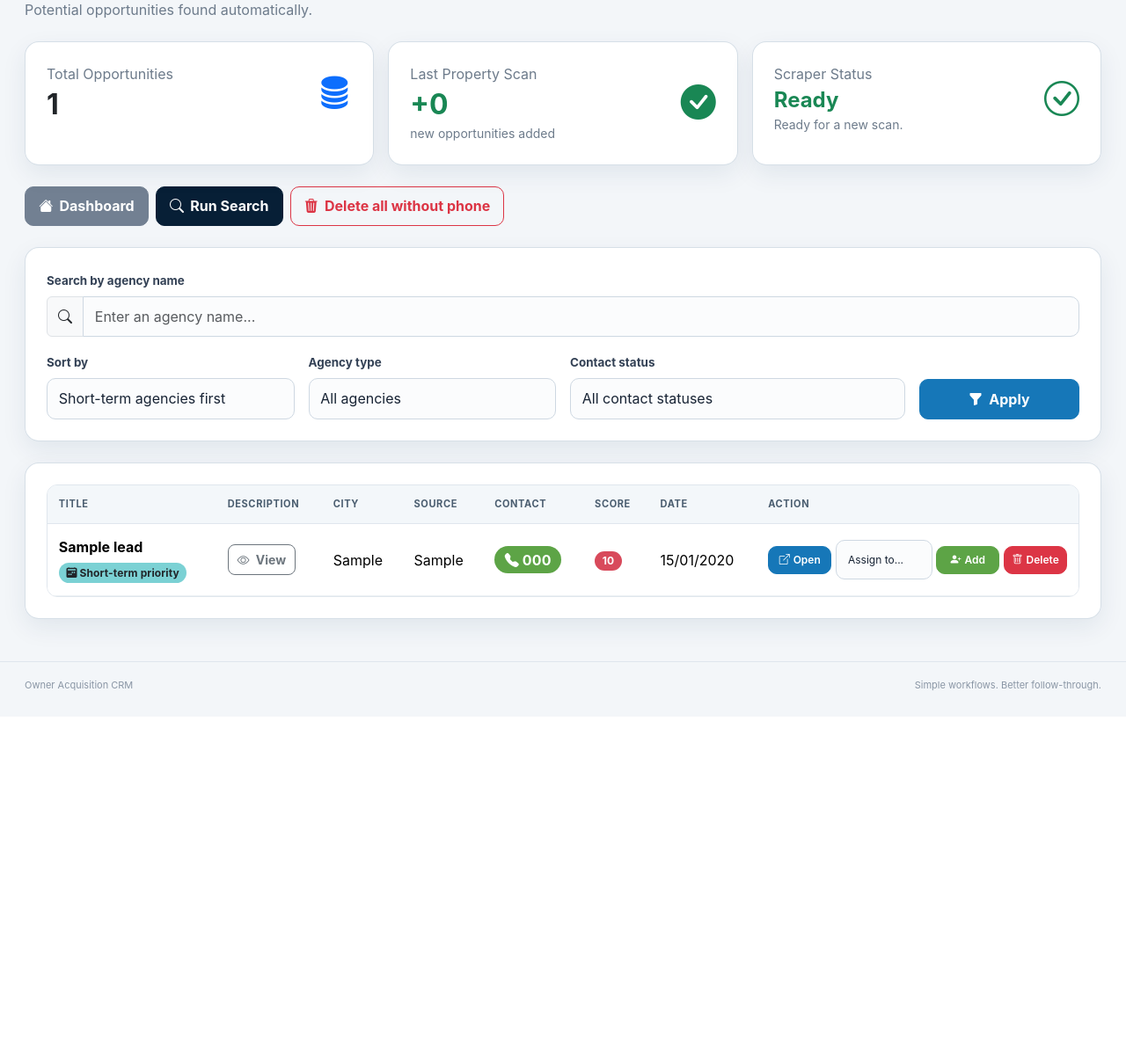
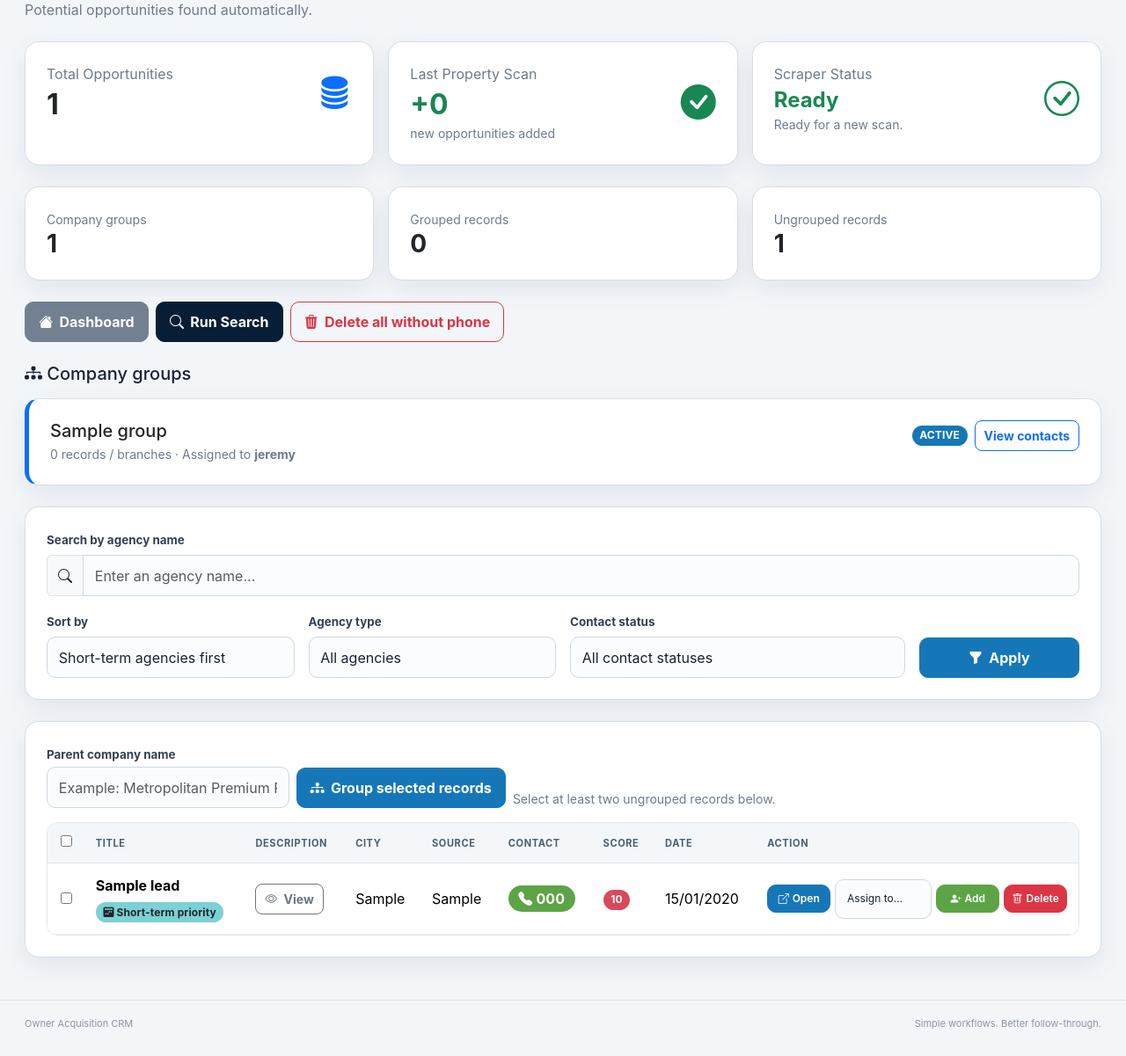
Before and after one commit to danidcr016/owner-acquisition-crm, a Flask app: page /discovery in a window 1280 px wide. Shown: the part 160-1361 px from the top of the page at 88% size. Before the commit the page ends 946 px from the top, so only its background shows below. Run offline with Flask 3, Linux system fonts and the light colour scheme; a user stored in the database is signed in; data comes from the database, SQL or seed files in the repository; tables that the repository leaves empty hold one stand-in row (values such as "Sample post").

Commit message:
changes v26

```diff
--- a/app.py
+++ b/app.py
@@ -262,6 +262,27 @@ class FollowUp(db.Model):
 
 
 # =========================================================
+# DISCOVERY COMPANY GROUP MODEL
+# =========================================================
+class DiscoveryCompanyGroup(db.Model):
+    id = db.Column(db.Integer, primary_key=True)
+    name = db.Column(db.String(255), nullable=False)
+    status = db.Column(db.String(50), nullable=False, default="NEW")
+    assigned_to = db.Column(db.Integer, db.ForeignKey("user.id"), nullable=True)
+    assigned_user = db.relationship("User", foreign_keys=[assigned_to])
+    created_at = db.Column(db.DateTime, nullable=False, default=datetime.utcnow)
+
+    members = db.relationship(
+        "DiscoveryLead",
+        back_populates="parent_company",
+        foreign_keys="DiscoveryLead.parent_company_id",
+        lazy=True
+    )
+
+    def __repr__(self):
+        return f"<DiscoveryCompanyGroup {self.name}>"
+
+# =========================================================
 # DISCOVERY LEAD MODEL
 # =========================================================
 
@@ -321,6 +342,16 @@ class DiscoveryLead(db.Model):
         default=datetime.utcnow
     )
 
+    parent_company_id = db.Column(
+        db.Integer,
+        db.ForeignKey("discovery_company_group.id"),
+        nullable=True
+    )
+    parent_company = db.relationship(
+        "DiscoveryCompanyGroup",
+        back_populates="members",
+        foreign_keys=[parent_company_id]
+    )
     def __repr__(self):
 
         return f"<DiscoveryLead {self.title}>"
@@ -1053,6 +1084,16 @@ def return_lead_to_discovery(id):
     lead = Lead.query.get_or_404(id)
 
     notes = str(lead.notes or "").strip()
+    group_match = re.search(r"Discovery Company Group ID:\s*(\d+)", notes, re.I)
+    if group_match:
+        group = db.session.get(DiscoveryCompanyGroup, int(group_match.group(1)))
+        if group:
+            group.assigned_to = None
+            group.status = "NEW"
+        FollowUp.query.filter_by(lead_id=lead.id).delete(synchronize_session=False)
+        db.session.delete(lead)
+        db.session.commit()
+        return redirect("/leads?return_result=success")
 
     source = str(lead.source or "Discovery").strip()
 
@@ -1726,6 +1767,10 @@ def discovery():
         opportunities=pagination.items,
         pagination=pagination,
         total_opportunities=DiscoveryLead.query.count(),
+        company_groups=DiscoveryCompanyGroup.query.order_by(DiscoveryCompanyGroup.name.asc()).all(),
+        total_company_groups=DiscoveryCompanyGroup.query.count(),
+        grouped_records=DiscoveryLead.query.filter(DiscoveryLead.parent_company_id.isnot(None)).count(),
+        ungrouped_records=DiscoveryLead.query.filter(DiscoveryLead.parent_company_id.is_(None)).count(),
         search=search,
         sort_by=sort_by,
         contact_filter=contact_filter,
@@ -1735,6 +1780,125 @@ def discovery():
         scan_running=craigslist_scan_status["running"],
         last_scan_count=craigslist_scan_status["added"]
     )
+
+# =========================================================
+# DISCOVERY COMPANY GROUP ACTIONS
+# =========================================================
+@app.route("/discovery/groups/create", methods=["POST"])
+def create_discovery_company_group():
+    if not session.get("logged_in"):
+        return redirect("/login")
+    if not is_admin_or_developer():
+        return "Access denied", 403
+
+    name = str(request.form.get("group_name") or "").strip()
+    selected_ids = request.form.getlist("selected_records")
+    record_ids = [int(value) for value in selected_ids if str(value).isdigit()]
+
+    if not name or len(record_ids) < 2:
+        return redirect("/discovery?group_result=invalid")
+
+    records = DiscoveryLead.query.filter(
+        DiscoveryLead.id.in_(record_ids),
+        DiscoveryLead.parent_company_id.is_(None)
+    ).all()
+    if len(records) < 2:
+        return redirect("/discovery?group_result=invalid")
+
+    group = DiscoveryCompanyGroup(name=name, status="NEW")
+    db.session.add(group)
+    db.session.flush()
+    for record in records:
+        record.parent_company_id = group.id
+    db.session.commit()
+    return redirect(f"/discovery?group_result=created&group_id={group.id}")
+
+
+@app.route("/discovery/groups/<int:group_id>/remove/<int:record_id>", methods=["POST"])
+def remove_discovery_record_from_group(group_id, record_id):
+    if not session.get("logged_in"):
+        return redirect("/login")
+    if not is_admin_or_developer():
+        return "Access denied", 403
+
+    group = DiscoveryCompanyGroup.query.get_or_404(group_id)
+    record = DiscoveryLead.query.get_or_404(record_id)
+    if record.parent_company_id != group.id:
+        return "Record does not belong to this group", 400
+
+    record.parent_company_id = None
+    db.session.flush()
+    remaining = DiscoveryLead.query.filter_by(parent_company_id=group.id).count()
+    if remaining == 0:
+        db.session.delete(group)
+    db.session.commit()
+    return redirect("/discovery?group_result=removed")
+
+
+@app.route("/discovery/groups/<int:group_id>/assign", methods=["POST"])
+def assign_discovery_company_group(group_id):
+    if not session.get("logged_in"):
+        return redirect("/login")
+    if not is_admin_or_developer():
+        return "Access denied", 403
+
+    group = DiscoveryCompanyGroup.query.get_or_404(group_id)
+    if group.assigned_to:
+        return redirect("/discovery?group_result=already_assigned")
+
+    assigned_to_raw = str(request.form.get("assigned_to") or "").strip()
+    if not assigned_to_raw.isdigit():
+        return redirect("/discovery?group_result=assignment_required")
+
+    assigned_user = User.query.filter(
+        User.id == int(assigned_to_raw),
+        User.role.in_(["agent", "admin", "developer"])
+    ).first()
+    if not assigned_user:
+        return redirect("/discovery?group_result=invalid_assignment")
+
+    members = DiscoveryLead.query.filter_by(parent_company_id=group.id).order_by(DiscoveryLead.id.asc()).all()
+    if not members:
+        return redirect("/discovery?group_result=empty")
+
+    contact_lines = []
+    urls = []
+    cities = []
+    primary_phone = ""
+    for member in members:
+        if member.city and member.city not in cities:
+            cities.append(member.city)
+        if member.url:
+            urls.append(member.url)
+        if member.phone and not primary_phone:
+            primary_phone = member.phone
+        contact_lines.append(
+            f"- {member.title} | {member.city or 'UAE'} | {member.phone or 'No phone'}"
+            + (f" | {member.url}" if member.url else "")
+        )
+
+    notes = (
+        f"Discovery Company Group ID: {group.id}\n"
+        f"Associated records: {len(members)}\n\n"
+        + "\n".join(contact_lines)
+    )
+    lead = Lead(
+        name=group.name,
+        phone=primary_phone,
+        email="",
+        city=", ".join(cities) or "UAE",
+        source="Discovery Group",
+        status="NEW",
+        notes=notes,
+        assigned_to=assigned_user.id,
+        created_at=datetime.utcnow()
+    )
+    db.session.add(lead)
+    group.assigned_to = assigned_user.id
+    group.status = "ASSIGNED"
+    db.session.commit()
+    return redirect("/discovery?group_result=assigned")
+
 
 # =========================================================
 # CRAIGSLIST BACKGROUND SCAN
@@ -2233,6 +2397,14 @@ with app.app_context():
     ]
 
 
+    # Add parent company relation if missing
+    if "parent_company_id" not in discovery_lead_columns:
+        with db.engine.connect() as connection:
+            connection.execute(text(
+                "ALTER TABLE discovery_lead ADD COLUMN parent_company_id INTEGER"
+            ))
+            connection.commit()
+
     # Add phone if missing
     if "phone" not in discovery_lead_columns:
 
--- a/templates/discovery.html
+++ b/templates/discovery.html
@@ -10,6 +10,9 @@
 .discovery-action-btn{width:72px;height:32px;padding:4px 6px;display:inline-flex;align-items:center;justify-content:center;gap:4px;white-space:nowrap;font-size:.75rem;font-weight:600;line-height:1}
 .discovery-action-btn i{font-size:.75rem}
 .discovery-action-column{min-width:365px;width:365px}
+.group-card{border-left:5px solid #0d6efd}
+.group-member{background:#f8fafc;border:1px solid #e5e7eb;border-radius:10px;padding:12px;margin-bottom:8px}
+.group-select-col{width:42px;text-align:center}
 </style>
 <div class="d-flex justify-content-between align-items-center mb-4">
     <div>
@@ -90,6 +93,12 @@
     </div>
 </div>
 
+<div class="row g-3 mb-4">
+    <div class="col-md-4"><div class="card shadow-sm"><div class="card-body"><small class="text-muted">Company groups</small><h3 class="mb-0">{{ total_company_groups }}</h3></div></div></div>
+    <div class="col-md-4"><div class="card shadow-sm"><div class="card-body"><small class="text-muted">Grouped records</small><h3 class="mb-0">{{ grouped_records }}</h3></div></div></div>
+    <div class="col-md-4"><div class="card shadow-sm"><div class="card-body"><small class="text-muted">Ungrouped records</small><h3 class="mb-0">{{ ungrouped_records }}</h3></div></div></div>
+</div>
+
 <div id="discovery-page" data-scan-running="{{ 'true' if scan_running else 'false' }}">
 {% if request.args.get("deleted") is not none %}
 <div class="alert alert-success mb-4" role="status">
@@ -119,6 +128,10 @@
     The agency could not be added to Leads. No changes were saved.
 </div>
 {% endif %}
+{% if request.args.get("group_result") == "created" %}<div class="alert alert-success">Company group created successfully.</div>{% endif %}
+{% if request.args.get("group_result") == "removed" %}<div class="alert alert-success">The record was removed from the company group.</div>{% endif %}
+{% if request.args.get("group_result") == "assigned" %}<div class="alert alert-success">The company group was assigned as one commercial lead.</div>{% endif %}
+{% if request.args.get("group_result") in ["invalid", "assignment_required", "invalid_assignment", "empty"] %}<div class="alert alert-warning">The company group action could not be completed. Check the selection and assigned user.</div>{% endif %}
 <div id="scan-feedback" class="alert alert-info d-none mb-4" role="status" aria-live="polite"></div>
 
 <div class="d-flex gap-2 mb-4">
@@ -142,6 +155,57 @@
         </button>
     </form>
 </div>
+
+{% if company_groups %}
+<div class="mb-4">
+    <h3 class="h5 mb-3"><i class="bi bi-diagram-3-fill"></i> Company groups</h3>
+    {% for group in company_groups %}
+    <div class="card shadow-sm group-card mb-3">
+        <div class="card-body">
+            <div class="d-flex justify-content-between align-items-start gap-3 flex-wrap">
+                <div>
+                    <h4 class="h5 mb-1">{{ group.name }}</h4>
+                    <div class="text-muted small">
+                        {{ group.members|length }} records / branches
+                        {% if group.assigned_user %} · Assigned to <strong>{{ group.assigned_user.username }}</strong>{% endif %}
+                    </div>
+                </div>
+                <div class="d-flex gap-2 align-items-center flex-wrap">
+                    {% if not group.assigned_user %}
+                    <form action="/discovery/groups/{{ group.id }}/assign" method="POST" class="d-flex gap-2">
+                        <select name="assigned_to" required class="form-select form-select-sm" style="width:140px;">
+                            <option value="">Assign to...</option>
+                            {% for agent in agents %}<option value="{{ agent.id }}">{{ agent.username }}</option>{% endfor %}
+                        </select>
+                        <button class="btn btn-sm btn-success" type="submit"><i class="bi bi-person-check-fill"></i> Assign group</button>
+                    </form>
+                    {% else %}<span class="badge bg-primary">{{ group.status }}</span>{% endif %}
+                    <button class="btn btn-sm btn-outline-primary" type="button" data-bs-toggle="collapse" data-bs-target="#group-{{ group.id }}">View contacts</button>
+                </div>
+            </div>
+            <div class="collapse mt-3" id="group-{{ group.id }}">
+                {% for member in group.members %}
+                <div class="group-member d-flex justify-content-between align-items-center gap-3 flex-wrap">
+                    <div>
+                        <strong>{{ member.title }}</strong><br>
+                        <span class="text-muted">{{ member.city or 'UAE' }} · {{ member.phone or 'No phone' }}</span>
+                    </div>
+                    <div class="d-flex gap-2">
+                        {% if member.url %}<a href="{{ member.url }}" target="_blank" rel="noopener noreferrer" class="btn btn-sm btn-primary">Open</a>{% endif %}
+                        {% if not group.assigned_user %}
+                        <form action="/discovery/groups/{{ group.id }}/remove/{{ member.id }}" method="POST" onsubmit="return confirm('Remove this record from the company group?');">
+                            <button class="btn btn-sm btn-outline-danger" type="submit">Remove from group</button>
+                        </form>
+                        {% endif %}
+                    </div>
+                </div>
+                {% endfor %}
+            </div>
+        </div>
+    </div>
+    {% endfor %}
+</div>
+{% endif %}
 
 <div class="card shadow-sm mb-4">
     <div class="card-body">
@@ -196,10 +260,17 @@
 <div class="card shadow">
     <div class="card-body">
         {% if opportunities %}
+        <form action="/discovery/groups/create" method="POST" id="create-group-form">
+            <div class="d-flex gap-2 align-items-end mb-3 flex-wrap">
+                <div><label class="form-label mb-1" for="group_name">Parent company name</label><input id="group_name" name="group_name" class="form-control" placeholder="Example: Metropolitan Premium Properties" required></div>
+                <button class="btn btn-primary" type="submit"><i class="bi bi-diagram-3-fill"></i> Group selected records</button>
+                <small class="text-muted">Select at least two ungrouped records below.</small>
+            </div>
         <div class="table-responsive">
             <table class="table table-hover align-middle">
                 <thead>
                     <tr>
+                        <th class="group-select-col"><input type="checkbox" id="select-all-records" title="Select all on this page"></th>
                         <th>Title</th><th>Description</th><th>City</th><th>Source</th>
                         <th>Contact</th><th>Score</th><th>Date</th><th class="discovery-action-column">Action</th>
                     </tr>
@@ -207,6 +278,7 @@
                 <tbody>
                     {% for item in opportunities %}
                     <tr>
+                        <td class="group-select-col"><input type="checkbox" name="selected_records" value="{{ item.id }}" class="group-record-checkbox"></td>
                         <td>
                             <strong>{{ item.title }}</strong>
                             {% if item.is_short_term %}
@@ -286,6 +358,7 @@
                 </tbody>
             </table>
         </div>
+        </form>
         {% if pagination.pages > 1 %}
         <nav class="mt-4" aria-label="Discovery pagination">
             <div class="d-flex justify-content-between align-items-center flex-wrap gap-2">
@@ -404,5 +477,15 @@
     }
     window.addEventListener("beforeunload", () => window.clearTimeout(pollTimer));
 })();
+
+document.getElementById("select-all-records")?.addEventListener("change", function () {
+    document.querySelectorAll(".group-record-checkbox").forEach((box) => { box.checked = this.checked; });
+});
+document.getElementById("create-group-form")?.addEventListener("submit", function (event) {
+    if (document.querySelectorAll(".group-record-checkbox:checked").length < 2) {
+        event.preventDefault();
+        alert("Select at least two records to create a company group.");
+    }
+});
 </script>
 {% endblock %}
```
